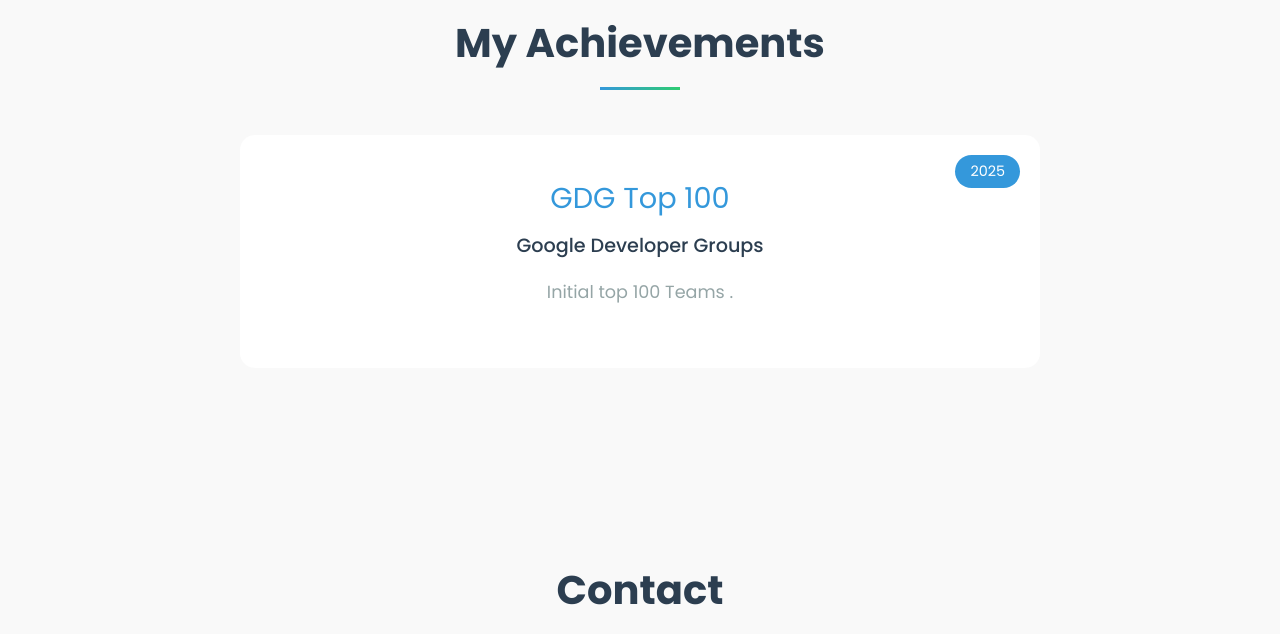
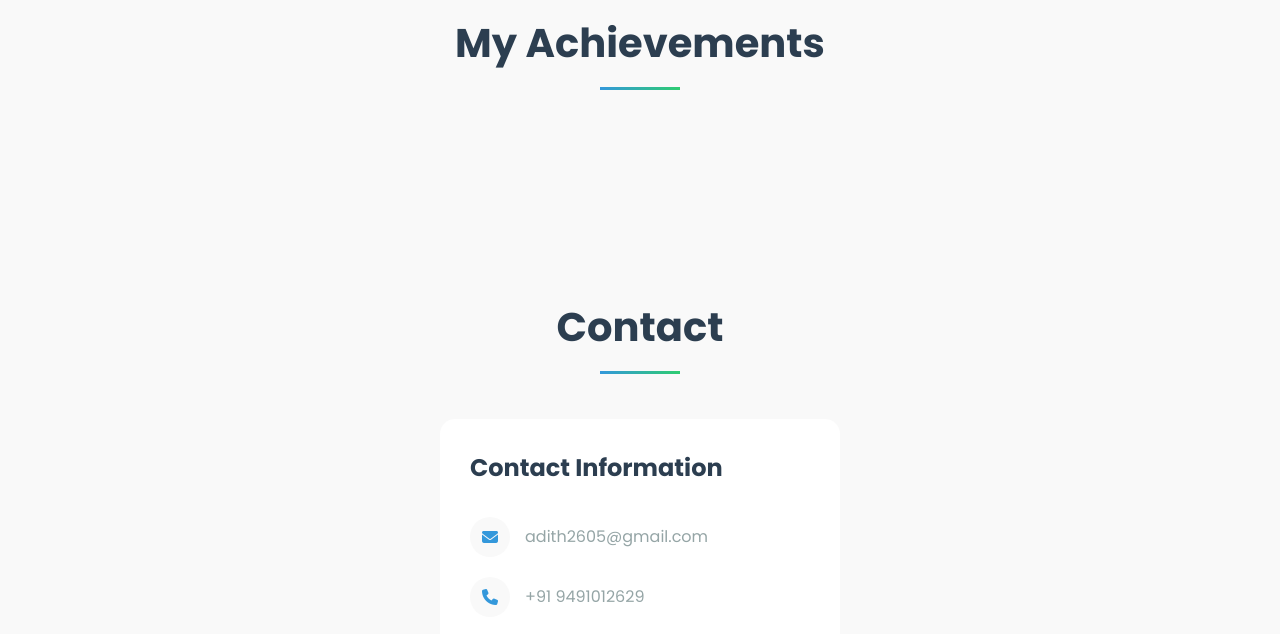
Before and after one commit to AdithkumarEtikyala/Portfolio, a plain HTML site: page index.html in a window 1280 px wide. Shown: the part 5680-6314 px from the top of the page. Drawn offline with Linux system fonts and the light colour scheme.

Commit message:
Update index.html

```diff
--- a/index.html
+++ b/index.html
@@ -395,15 +395,6 @@
         <!-- Achievements Section -->
         <section id="achievements" class="section">
             <h2 class="section-title">My Achievements</h2>
-            <div class="experience-container">
-                <div class="experience-card">
-                    <div class="experience-title">GDG Top 100</div>
-                    <div class="experience-subtitle">Google Developer Groups</div>
-                    <p class="experience-desc">
-                        Initial top 100 Teams .
-                    </p>
-                    <div class="achievement-date">2025</div>
-                </div>
 
                      </section>
 
```
